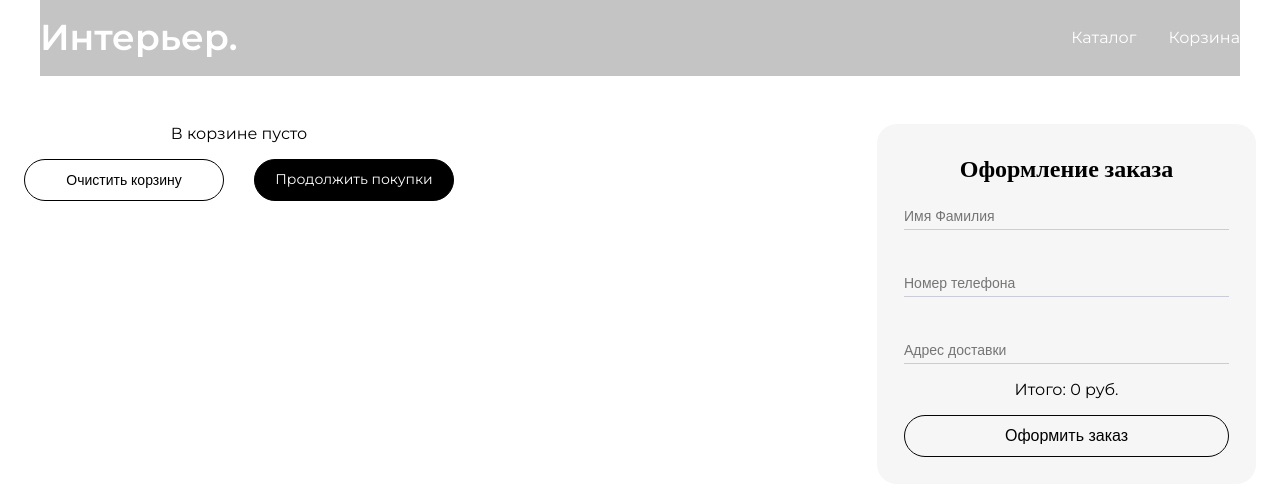
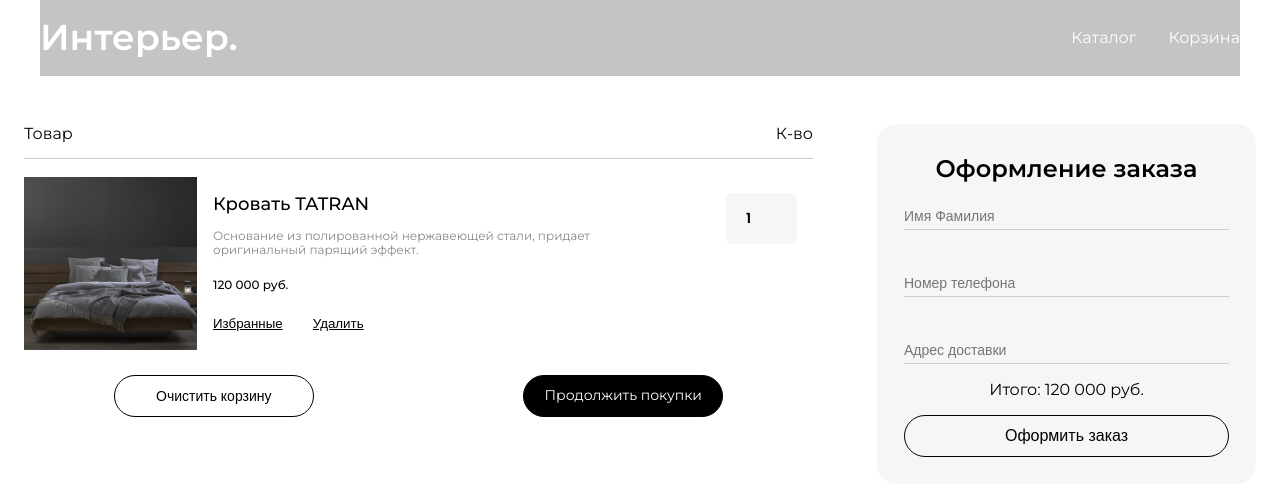
Before and after one commit to bmangust/skypro, a React (Create React App) app: page /cart in a window 1280 px wide. Shown: the top 496 px of the page. Built offline with nearby package versions, Linux system fonts and the light colour scheme.

Commit message:
Cart tablet and desktop styles

```diff
--- a/src/components/Cart/Cart.module.scss
+++ b/src/components/Cart/Cart.module.scss
@@ -1,3 +1,5 @@
+@import "styles/_variables";
+
 .cart {
   display: flex;
   flex-direction: column;
@@ -7,6 +9,8 @@
     flex-wrap: wrap;
     justify-content: space-around;
     gap: 30px;
+    margin-top: 25px;
+
     .button {
       font-size: 14px;
       padding: 10px 20px;
@@ -25,4 +29,20 @@
   .message {
     margin-bottom: 1rem;
   }
+
+  .header {
+    display: none;
+  }
 }
+
+@media (min-width: $phone_width) {
+  .cart {
+    .header {
+      display: flex;
+      justify-content: space-between;
+      margin-bottom: 14px;
+      font-size: 16px;
+      line-height: 20px;
+    }
+  }
+}
--- a/src/components/Cart/Cart.tsx
+++ b/src/components/Cart/Cart.tsx
@@ -29,6 +29,10 @@ const Cart = ({ className }: Props) => {
   );
   return (
     <div className={cn(css.cart, className)}>
+      <div className={css.header}>
+        <span className={css.headerItem}>Товар</span>
+        <span className={css.headerItem}>К-во</span>
+      </div>
       {content}
       <div className={css.buttons}>
         <button className={css.button} onClick={handleDelete}>
--- a/src/components/CartItem/CartItem.module.scss
+++ b/src/components/CartItem/CartItem.module.scss
@@ -1,18 +1,21 @@
 @import "styles/_variables";
 
 .item {
+  display: flex;
+  border-top: 1px solid #cacdd8;
+  padding-top: 18px;
+}
+
+.img {
+  display: none;
+}
+.wrapper {
   display: grid;
   justify-content: space-between;
+  width: 100%;
   margin: 16px;
-  padding-top: 18px;
   grid-template-columns: repeat(8, 1fr) 100px;
   text-align: left;
-  border-top: 1px solid #cacdd8;
-
-  .img {
-    display: none;
-    grid-column: 1/-1;
-  }
 
   .title {
     color: $text_color;
@@ -59,7 +62,6 @@
 
   .links {
     display: flex;
-    justify-content: space-between;
     grid-column: 1/6;
 
     .link {
@@ -67,6 +69,16 @@
       text-decoration: underline;
       border: none;
       background: none;
+      margin-right: 30px;
     }
   }
 }
+
+@media (min-width: $phone_width) {
+  .img {
+    display: inline-block;
+    object-fit: cover;
+    width: 173px;
+    height: 173px;
+  }
+}
--- a/src/components/CartItem/CartItem.tsx
+++ b/src/components/CartItem/CartItem.tsx
@@ -22,6 +22,7 @@ const CatalogItem = ({ item, quantity, updateItem, deleteItem }: Props) => {
   return (
     <div className={css.item}>
       <img className={css.img} src={item.img} alt={`${item.title}`} />
+      <div className={css.wrapper}>
         <span className={css.title}>{item.title}</span>
         <p className={css.description}>{item.description}</p>
         <span className={css.price}>{formatPrice(item.price)} руб.</span>
@@ -38,6 +39,7 @@ const CatalogItem = ({ item, quantity, updateItem, deleteItem }: Props) => {
           type="number"
         />
       </div>
+    </div>
   );
 };
 
--- a/src/components/Order/Order.module.scss
+++ b/src/components/Order/Order.module.scss
@@ -10,7 +10,7 @@
   padding: 27px;
 
   .h2 {
-    font-family: "Poppins";
+    // font-family: "Poppins";
     font-weight: 600;
     font-size: 24px;
     line-height: 36px;
--- a/src/components/Order/Order.tsx
+++ b/src/components/Order/Order.tsx
@@ -1,6 +1,8 @@
 import cn from "classnames";
+import { observer } from "mobx-react-lite";
 import { ChangeEvent, useState } from "react";
 import { cart } from "store/cart";
+import { formatPrice } from "utils";
 import css from "./Order.module.scss";
 
 interface Props {
@@ -50,7 +52,7 @@ const Order = ({ className }: Props) => {
       </form>
       <div className="priceWrapper">
         Итого:
-        <span className={css.price}>{` ${totalPrice} руб.`}</span>
+        <span className={css.price}>{` ${formatPrice(totalPrice)} руб.`}</span>
       </div>
       <button className={css.submit} onClick={handleSubmit}>
         Оформить заказ
@@ -59,4 +61,4 @@ const Order = ({ className }: Props) => {
   );
 };
 
-export default Order;
+export default observer(Order);
--- a/src/pages/Checkout/Checkout.module.scss
+++ b/src/pages/Checkout/Checkout.module.scss
@@ -23,7 +23,7 @@
   }
 }
 
-@media (min-width: $tablet_width) {
+@media (min-width: $desktop_width) {
   .checkout {
     grid-template-areas: "cart order";
     justify-content: space-between;
--- a/src/store/cart.ts
+++ b/src/store/cart.ts
@@ -1,5 +1,5 @@
 import { makeAutoObservable } from "mobx";
-import type { Item } from "./catalog";
+import { defaultItems, Item } from "./catalog";
 
 interface CartItemProps {
   item: Item;
@@ -38,6 +38,7 @@ class Cart {
   error?: string;
   constructor() {
     this._items = {};
+    this.add(defaultItems[0]);
     makeAutoObservable(this);
   }
 
```
Lines whose indentation alone changed are shown as unchanged.
